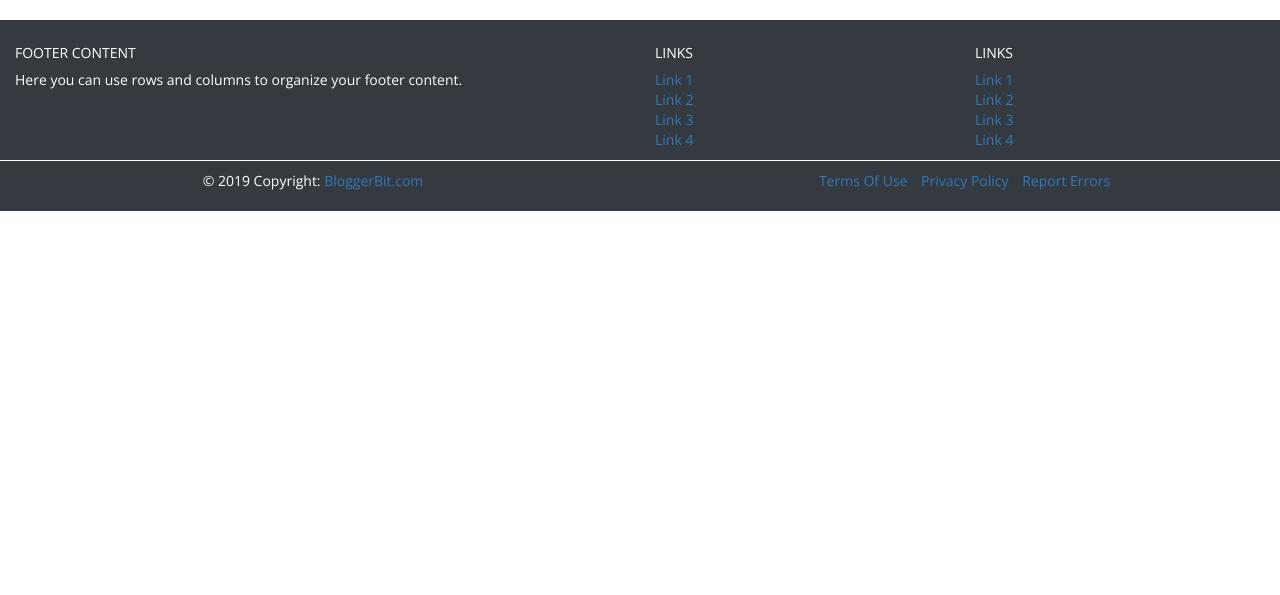
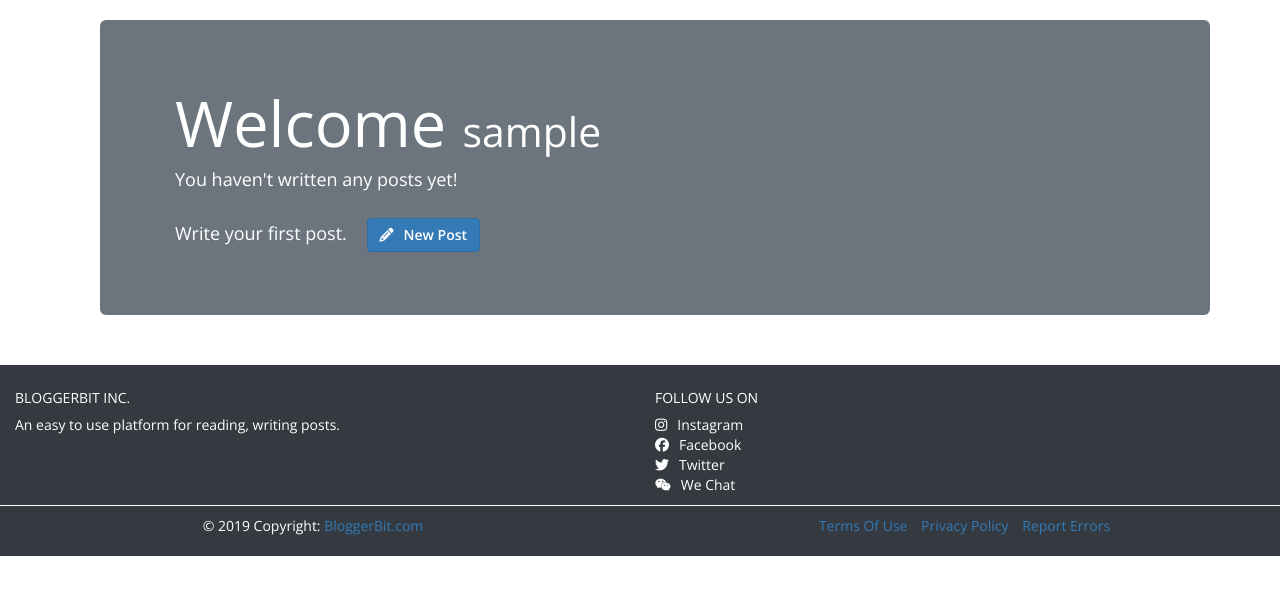
Before and after one commit to girishgr8/WordFlow, a Flask app: page /dashboard in a window 1280 px wide. Shown: the part 110-705 px from the top of the page. Run offline with Flask 2, Linux system fonts and the light colour scheme; the visitor is signed in with stand-in values (Sample User, id 1); data that the repository does not hold is empty; parts of the project's set-up code (start-up, migrations or seed data) failed here and were passed over; some libraries are stand-ins or nearby versions.

Commit message:
Day 2 (100daysofcode), Create, Edit, Delete Posts Done

```diff
--- a/app.py
+++ b/app.py
@@ -1,4 +1,4 @@
-from flask import Flask, redirect, url_for, render_template, request, session, flash
+from flask import Flask, redirect, url_for, render_template, request, session, flash, Markup
 from flask_mail import Mail, Message
 from pymongo import MongoClient
 import datetime
@@ -10,23 +10,28 @@ from wtforms.validators import DataRequired, Email
 from passlib.hash import sha256_crypt
 from wtforms.fields.html5 import EmailField, DateField
 import dns
+import json
 import os
+from functools import wraps
+
+with open('config.json') as f:
+	params = json.load(f)
 
 # Creating instance of Flask...
 app = Flask(__name__)
 # Creating an instance of Mail class ...
 mail = Mail(app)
 
-app.secret_key = 'bloggerbit'
-senderEmail = 'blogbit99@gmail.com'
+app.secret_key = params["SECRET_KEY"]
+senderEmail = 'codeintegrate1999@gmail.com'
 # Set MONGO_URI for local dev server...
 # app.config["MONGO_URI"] = "mongodb://localhost:27017/bloggerbit"
 app.config['MAIL_SERVER']='smtp.gmail.com'
 # Set path here for any uploads to be done on server side....
 # app.config['UPLOAD_FOLDER'] = './uploads/'
 app.config['MAIL_PORT'] = 465
-app.config['MAIL_USERNAME'] = 'WEBSITE MAIL ID'
-app.config['MAIL_PASSWORD'] = 'PASSWORD'
+app.config['MAIL_USERNAME'] = str(params["MAIL_USER"])
+app.config['MAIL_PASSWORD'] = str(params["MAIL_PASS"])
 app.config['MAIL_USE_TLS'] = False
 app.config['MAIL_USE_SSL'] = True
 app.config['MAIL_DEBUG '] = True
@@ -36,9 +41,9 @@ app.config['MAIL_SUPPRESS_SEND'] = False
 app.config['MAX_CONTENT_LENGTH'] = 10 * 1024 * 1024
 
 # Connection to 'bloggerbit' MongoDB database....
-dbName = "bloggerbit"
-dbUser = "DB_USERNAME"
-dbPass = "DB_PASS"
+dbName = str(params["DB_NAME"])
+dbUser = str(params["DB_USER"])
+dbPass = str(params["DB_PASS"])
 connect(host='mongodb+srv://'+dbUser+':'+dbPass+'@devcluster-qbbgy.mongodb.net/'+dbName+'?retryWrites=true&w=majority')
 
 # route() function is a decorator which tells the application which URL should call with the associated function..
@@ -48,26 +53,38 @@ connect(host='mongodb+srv://'+dbUser+':'+dbPass+'@devcluster-qbbgy.mongodb.net/'
 # The data inside '< >' is passed as parameter to associated function....
 # Passing the name parametere from the url i.e. app.route() passes it to the function.....
 
+def permit_login(username, password):
+	try:
+		user = User.objects.get(pk=username)
+		# Compare Passwords...
+		if sha256_crypt.verify(password, user.password):
+			session['username'] = username
+			session['logged_in'] = True
+			flash('Successfully logged in !', category='success')
+			return redirect(url_for('dashboard'))
+		else:
+			flash('Passwords do not match', category='danger')
+			return render_template("home.html")
+	except DoesNotExist as e:
+		flash('Please check login credentials !', category='danger')
+		return render_template("home.html")
+
+def is_logged_in(f):
+	@wraps(f)
+	def wrap(*args, **kwargs):
+		if 'logged_in' in session:
+			return f(*args, **kwargs)
+		else:
+			flash('Unauthorized, Please Login !', category='danger')
+			return redirect(url_for('home'))
+	return wrap
+
 @app.route("/", methods=['POST', 'GET'])
 def home():
 	if request.method == 'POST':
 		username = request.form["username"]
 		password = request.form["password"]
-		try:
-			user = User.objects.get(pk=username)
-			# Compare Passwords...
-			if sha256_crypt.verify(password, user.password):
-				session['username'] = username
-				session['logged_in'] = True
-				print(session)
-				flash('Successfully logged in !', category='success')
-				return redirect(url_for('dashboard'))
-			else:
-				flash('Passwords do not match', category='danger')
-				return render_template("home.html")
-		except DoesNotExist as e:
-			print(e)
-			return render_template("home.html");
+		return permit_login(username, password)
 	else:
 		if 'logged_in' in session:
 			return redirect(url_for('dashboard'))
@@ -112,47 +129,59 @@ def register():
 		return redirect(url_for("dashboard"))
 	return render_template("register.html", form=form)
 
-@app.route('/login', methods=['POST', 'GET'])
-def login():
-	if request.method == 'POST':
-		username = request.form["username"]
-		password = request.form["password"]
-		session['username'] = request.form["username"]
-		return redirect(url_for("dashboard"))
-	else:
-		return render_template("login.html");
-
 @app.route('/dashboard' , methods=['POST', 'GET'])
+@is_logged_in
 def dashboard():
-	if 'username' in session:
-		return render_template("dashboard.html", username=session['username'], logged_in=session['logged_in'])
+	if 'logged_in' in session:
+		posts = Post.objects(author=session["username"])
+		for post in posts:
+			post.created_on= str(post.created_on).split('.')[0]
+			post.last_updated=str(post.last_updated).split('.')[0]
+		return render_template("dashboard.html", username=session['username'], logged_in=session['logged_in'], posts=posts)
 	else:
 		return redirect(url_for('home'))
 
 @app.route("/about", methods=['POST', 'GET'])
 def about():
-	if request.method == 'GET':
-		return render_template("about.html", username=session['username'], logged_in=session['logged_in'])
+	if request.method == 'POST':
+		#if user logins in after reading about.....
+		username = request.form["username"]
+		password = request.form["password"]
+		return permit_login(username, password)
+
+	elif request.method == 'GET':
+		if 'logged_in' in session:
+			return render_template("about.html", username=session['username'], logged_in=True)
+		else:
+			return render_template("about.html", logged_in=False)
 
 @app.route("/contact", methods=['POST', 'GET'])
 def contact():
 	if request.method == 'POST':
-		'''
-		if user logins in after contacting.....
-		username = request.form["username"]
-		password = request.form["password"]
-		'''
-		name = request.form["name"]
-		email = request.form["email"]
-		#service = request.form["service"].value
-		message = request.form["message"]
-		msg = Message("Hello",sender=email, recipients=[senderEmail])
-		msg.html = 'Details:<br>Name: '+name+'<br>Email: '+email+'<br>Message: '+message
-		mail.send(msg)
-		if 'logged_in' in session:
-			return render_template("contact.html", mailSent=True, username=session['username'], logged_in=session['logged_in'])
-		else:
-			return render_template("contact.html", mailSent=True, logged_in=False)
+		#if user logins in after contacting.....
+		try:
+			username = request.form["username"]
+			password = request.form["password"]
+			return permit_login(username, password)
+		except Exception as e:
+			pass
+		try:
+			name = request.form["name"]
+			email = request.form["email"]
+			#service = request.form["service"]
+			message = request.form["message"]
+			msg = Message("Hello",sender=email, recipients=[senderEmail])
+			msg.html = 'Details:<br>Name: '+name+'<br>Email: '+email+'<br>Message: '+message
+			mail.send(msg)
+			flash('Your message has been sent sucesfully !', category='success')
+			if 'logged_in' in session:
+				return render_template("contact.html", username=session['username'], logged_in=True)
+			else:
+				return render_template("contact.html", logged_in=False)
+		except Exception as e:
+			flash('Some error occured',category='danger')
+			return render_template('contact.html')
+
 	elif request.method == 'GET':
 		if 'logged_in' in session:
 			return render_template("contact.html", username=session['username'], logged_in=True)
@@ -162,7 +191,6 @@ def contact():
 @app.route('/logout' , methods=['POST', 'GET'])
 def logout():
 	session.clear()
-	print(session)
 	return redirect(url_for('home'))
 
 @app.errorhandler(404)
@@ -172,9 +200,76 @@ def not_found(e):
 	elif not('logged_in' in session):
 		return render_template('notfound.html', logged_in=False)
 
+# Form Validation for ArticleForm
+class ArticleForm(Form):
+	title = TextField('Title', [DataRequired(), validators.length(min=1, max=200)])
+	content = TextAreaField('Post')
+	tags = TextAreaField('Tags')
+
+@app.route('/<user>/new/', methods=['POST', 'GET'])
+def newPost(user):
+	form = ArticleForm(request.form)
+	if request.method == 'POST' and form.validate():
+		title = request.form["title"]
+		content = request.form["content"]
+		tags = request.form["tags"].split(' ')
+		try:
+			all_posts=Post.objects()
+			last_pid = 1
+			for i in all_posts:
+				last_pid=i.pid
+			post = Post(last_pid+1, title=title, author=user, content=content, created_on=datetime.datetime.utcnow(), last_updated=datetime.datetime.utcnow(), tags=tags)
+			post.save()
+			flash('New post saved sucesfully', category='success')
+			return redirect(url_for('dashboard'))
+		except Exception as e:
+			print(e)
+			flash(Markup('<b>Some error occured<b>New Post not created..'))
+	return render_template('write.html', form=form, username=user)
+
+@app.route('/<user>/edit/<int:pid>', methods=['POST', 'GET'])
+def editPost(user,pid):
+	form = ArticleForm(request.form)
+	if request.method == 'POST' and form.validate():
+		title = request.form["title"]
+		content = request.form["content"]
+		tags = request.form["tags"].split(' ')
+		post = Post.objects.get(pk=pid, author=user)
+		Post.objects(pk=pid).update_one(title=title, content=content, tags=tags, last_updated=datetime.datetime.utcnow())
+		post = Post.objects.get(pk=pid, author=user)
+		flash('Post edited succesfully', category='success')
+		return render_template('edit.html',username=user, form=form, post=post, logged_in=True)
+
+	elif request.method=='GET' and session["logged_in"]==True:
+		post = Post.objects.get(pk=pid, author=user)
+		form.content.data = post.content
+		for tag in post.tags:
+			form.tags.data+= tag+' '
+		return render_template('edit.html', form=form, post=post, username=user, logged_in=True)
+
+@app.route('/delete/<int:pid>', methods=['POST', 'GET'])
+def deletePost(pid):
+	if request.method=='GET' and 'logged_in' in session:
+		post = Post.objects(pk=pid,author=session["username"]).delete()
+		flash('Post deleted succesfully', category='success')
+	return redirect(url_for('dashboard'))
+
+@app.route('/pricing')
+def pricing():
+	if 'logged_in' in session:
+		return render_template('pricing.html', username=session["username"], logged_in=True)
+
+	return render_template('pricing.html')
+
+@app.route('/<user>/view/<int:pid>')
+def viewPost(user,pid):
+	post = Post.objects.get(pk=pid)
+	return render_template('post.html', username=user, logged_in=True, post=post)
+
 if __name__ == "__main__":
 # debug=True helps to render changes of website without need for running the server again & again....
 	app.run(debug=True)
+
 
 '''
 To run the Flask Application on Windows Platform :-
--- a/static/stylesheets/layout.css
+++ b/static/stylesheets/layout.css
@@ -5,6 +5,16 @@ body{
 	font-family: 'Open Sans', sans-serif;
 	overflow-x: hidden;
 }
+	.list-unstyled a, .list-unstyled a span{
+		color: white;
+	}
+	.card h5{
+		padding: 1.25rem 1.25rem;
+		margin-top: 0;
+	}
+	#category a{
+		color: black;
+	}
 	.jumbotron {
 		background: #358CCE;
 		color: #FFF;
--- a/templates/dashboard.html
+++ b/templates/dashboard.html
@@ -1,8 +1,147 @@
 {% extends "layout.html" %}
 
 {% block content %}
-	<div class="container">
-		<div class="row">
+<div class="container">
+	{% if posts %}
+	<div class="row">
+      <div class="col-md-8">
+      	<div class="row mb-2">
+	      	<div class="col-md-8">
+	        <h1 class="my-4">Welcome
+	          <small>{{username}}</small>
+	        </h1>
+	        </div>
+			<div class="col-md-4">
+				<a href="/{{username}}/new/" class="btn btn-primary py-auto mt-4 mx-4"><span class="pr-3"><i class="fas fa-pencil-alt"></i></span><b>New Post</b></a>
+			</div>
 		</div>
+        {% for post in posts %}
+        <div class="card mb-4">
+          <img class="card-img-top" src="http://placehold.it/750x300" alt="Card image cap">
+          <div class="card-body">
+            <h2 class="card-title">{{post.title}}</h2>
+            <p class="card-text">{{post.content}}</p>
+            <a href="/{{username}}/view/{{post.pid}}" class="btn btn-primary">Read More &rarr;</a>
+            <!--
+            <a href="/{{username}}/view/{{post.pid}}" class="btn btn-info mr-4"><span class="px-2"><i class="fas fa-eye"></i></span></a>
+        	-->
+			<a href="/{{username}}/edit/{{post.pid}}" class="btn btn-success mx-4"><span class="px-2"><i class="fas fa-edit"></i></span> <b>Edit</b></a>
+			<a href="/delete/{{post.pid}}" class="btn btn-danger"><span class="px-2"><i class="fas fa-trash-alt"></i></span>Delete</a>
+          </div>
+          <div class="card-footer text-muted">
+          	<div class="row">
+	          	<div class="col-md-6">
+	            	Posted on {{post.created_on}}
+	            </div>
+	            <div class="col-md-6 text-right">
+	            	Last Updated at {{post.last_updated}}
+	            </div>
+            </div>
+          </div>
+        </div>
+		{% endfor %}
+        <!-- Pagination -->
+        <ul class="pagination justify-content-center mb-4">
+          <li class="page-item disabled">
+            <a class="page-link" href="#">&larr; Older</a>
+          </li>
+          <li class="page-item">
+            <a class="page-link" href="#">Newer &rarr;</a>
+          </li>
+        </ul>
+
+      </div>
+
+      <!-- Sidebar Widgets Column -->
+      <div class="col-md-4">
+
+        <!-- Search Widget -->
+        <div class="card my-4">
+          <h5 class="card-header">Search</h5>
+          <div class="card-body">
+            <div class="input-group">
+              <input type="text" class="form-control" placeholder="Search for...">
+              <span class="input-group-btn">
+                <button class="btn btn-secondary" type="button">Go!</button>
+              </span>
+            </div>
+          </div>
+        </div>
+
+        <!-- Categories Widget -->
+        <div class="card my-4">
+          <h5 class="card-header">Categories</h5>
+          <div class="card-body">
+            <div class="row">
+              <div class="col-lg-6">
+                <ul class="list-unstyled mb-0" id="category">
+                  <li>
+                    <a href="#">Web Design</a>
+                  </li>
+                  <li>
+                    <a href="#">HTML</a>
+                  </li>
+                  <li>
+                    <a href="#">Freelancing</a>
+                  </li>
+                </ul>
+              </div>
+              <div class="col-lg-6">
+                <ul class="list-unstyled mb-0" id="category">
+                  <li>
+                    <a href="#">JavaScript</a>
+                  </li>
+                  <li>
+                    <a href="#">CSS</a>
+                  </li>
+                  <li>
+                    <a href="#">Tutorials</a>
+                  </li>
+                </ul>
+              </div>
+            </div>
+          </div>
+        </div>
+
+        <div class="card my-4">
+          <h5 class="card-header">Side Widget</h5>
+          <div class="card-body">
+            You can put anything you want inside of these side widgets. They are easy to use, and feature the new Bootstrap 4 card containers!
+          </div>
+        </div>
+      </div>
+    </div>
+
+	{% else %}
+	<div class="jumbotron bg-secondary">
+	  	<div class="container">
+	    	<h1 class="display-5">Welcome <small >{{username}}</small></h1>
+	    	<p class="lead" style="font-size: 18px;">You haven't written any posts yet! <br><br>Write your first post.
+			<a href="/{{username}}/new/" class="btn btn-primary py-auto mx-4"><span class="pr-3"><i class="fas fa-pencil-alt"></i></span><b>New Post</b></a>
+			</p>
+	  	</div>
 	</div>
+	{% endif %}
+	</div>
+<!-- Modal
+<div class="modal fade" id="exampleModal" tabindex="-1" role="dialog" aria-labelledby="exampleModalLabel" aria-hidden="true">
+  <div class="modal-dialog" role="document">
+    <div class="modal-content">
+      <div class="modal-header">
+        <h5 class="modal-title" id="exampleModalLabel" style="padding-top: 0.75rem;">Delete Post</h5>
+        <button type="button" class="close" data-dismiss="modal" aria-label="Close">
+          <span aria-hidden="true">&times;</span>
+        </button>
+      </div>
+      <div class="modal-body">
+        Are you sure you wan't to delete ?
+      </div>
+      <div class="modal-footer">
+        <button type="button" class="btn btn-info" data-dismiss="modal">Close</button>
+        <a href="/delete/<user>" class="btn btn-danger">Confirm</a>
+      </div>
+    </div>
+  </div>
+</div>
+-->
 {% endblock %}
--- a/templates/layout.html
+++ b/templates/layout.html
@@ -45,7 +45,7 @@
 		</form>
 
   {% if logged_in == True %}
-	<div id="navbarCollapse" class="collapse navbar-collapse justify-content-start" style="width: 600px;">
+	<div id="navbarCollapse" class="collapse navbar-collapse justify-content-start" style="width: 630px;">
   {% else %}
   <div id="navbarCollapse" class="collapse navbar-collapse justify-content-start" style="width: 500px;">
   {% endif %}
@@ -106,15 +106,25 @@
   	{% block content %}
     {% endblock %}
   </div>
-
+<br>
 <footer class="page-footer font-small blue pt-4 bg-dark">
   <div class="container-fluid text-center text-md-left">
     <div class="row" id="footer-content">
       <div class="col-md-6 mt-md-0 mt-3">
-        <h5 class="text-uppercase">Footer Content</h5>
-        <p>Here you can use rows and columns to organize your footer content.</p>
+        <h5 class="text-uppercase">BloggerBit Inc.</h5>
+        <p>An easy to use platform for reading, writing posts.</p>
       </div>
       <hr class="clearfix w-100 d-md-none pb-3">
+      <div class="col-md-3 mb-md-0 mb-3">
+        <h5 class="text-uppercase">Follow us on</h5>
+        <ul class="list-unstyled">
+          <li><a href="https://www.instagram.com/"><span class="pr-3"><i class="fab fa-instagram"></i></span>Instagram</a></li>
+          <li><a href="https://www.facebook.com/"><span class="pr-3"><i class="fab fa-facebook"></i></span>Facebook</a></li>
+          <li><a href="https://www.twitter.com/"><span class="pr-3"><i class="fab fa-twitter"></i></span>Twitter</a></li>
+          <li><a href="https://www.wechat.com/en"><span class="pr-3"><i class="fab fa-weixin"></i></span>We Chat</a></li>
+        </ul>
+      </div>
+      <!---
       <div class="col-md-3 mb-md-0 mb-3">
         <h5 class="text-uppercase">Links</h5>
         <ul class="list-unstyled">
@@ -124,16 +134,7 @@
           <li><a href="">Link 4</a></li>
         </ul>
       </div>
-      <div class="col-md-3 mb-md-0 mb-3">
-        <h5 class="text-uppercase">Links</h5>
-        <ul class="list-unstyled">
-          <li><a href="">Link 1</a></li>
-          <li><a href="">Link 2</a></li>
-          <li><a href="">Link 3</a></li>
-          <li><a href="">Link 4</a></li>
-        </ul>
-
-      </div>
+    -->
     </div>
   </div>
   	<div class="row"  style="border: 1px solid white;">
--- a/templates/register.html
+++ b/templates/register.html
@@ -6,7 +6,7 @@
 {% from "formhelpers.html" import render_field %}
 
 {% block content %}
-<link rel="stylesheet" type="text/css" href="{{ url_for('static', filename='stylesheets/register.css') }}">
+<link rel="stylesheet" type="text/css" href="{{url_for('static', filename='stylesheets/register.css')}}">
 <div class="container">
     <form class="form-horizontal" role="form" method="POST"  enctype="multipart/form-data">
         <h2>Registration</h2>
```
Also changed, not shown: models/db.py (+9 -9 lines), static/stylesheets/pricing.css (added, +64 -0 lines), templates/contact.html (+6 -6 lines), templates/edit.html (added, +38 -0 lines), templates/post.html (added, +41 -0 lines), templates/pricing.html (added, +77 -0 lines), templates/write.html (added, +34 -0 lines), 1 other file.
